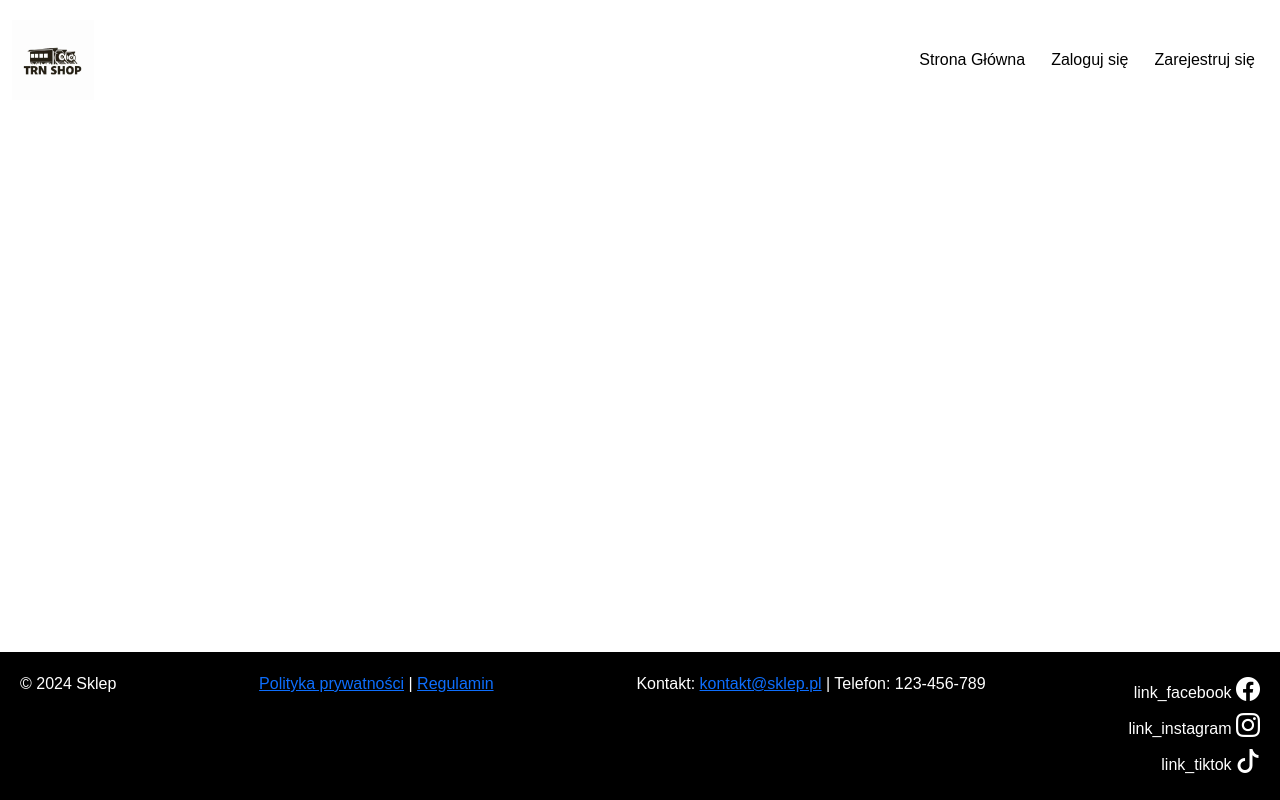
After one commit to SzefKacpa/stronasklep, a PHP site: page / in a window 1280 px wide. The commit adds this page. Run offline with PHP 8.4, Linux system fonts and the light colour scheme.

Commit message:
sklecanie_jakoś_w_całość_v2

```diff
--- /dev/null
+++ b/index.html
@@ -0,0 +1,121 @@
+<!DOCTYPE html>
+<html lang="pl">
+    <head>
+        <meta charset="UTF-8">
+        <meta name="viewport" content="width=device-width, initial-scale=1.0">
+        <title>Sklep - Strona Główna</title>
+        <link href="https://cdn.jsdelivr.net/npm/bootstrap@5.3.0-alpha1/dist/css/bootstrap.min.css" rel="stylesheet">
+        <link href="https://cdn.jsdelivr.net/npm/bootstrap-icons/font/bootstrap-icons.css" rel="stylesheet">
+        <style>
+            body {
+                font-family: Arial, sans-serif;
+                margin: 0;
+                padding: 0;
+                min-height: 100vh;
+                display: flex;
+                flex-direction: column;
+            }
+
+            .navbar {
+                background-color: #ffffff;
+                height: 120px;
+            }
+
+            .navbar a {
+                color: #000000;
+            }
+
+            .navbar-brand img {
+                height: 80px;
+            }
+
+            .container {
+                flex: 1;
+                display: flex;
+                justify-content: center;
+                align-items: center;
+                padding: 50px;
+            }
+
+            footer {
+                background-color: #000;
+                color: white;
+                padding: 20px;
+                display: flex;
+                justify-content: space-between;
+            }
+
+            footer .social-icons {
+                display: flex;
+                flex-direction: column;
+                align-items: flex-end;
+            }
+
+            footer .social-icons i {
+                font-size: 24px;
+                margin: 5px 0;
+                color: white;
+            }
+
+            footer .social-icons i:hover {
+                color: #888;
+            }
+            .menu_button{
+                margin: 5px;
+            }
+            .menu_button:hover{
+                color:black;
+            }
+        </style>
+    </head>
+    <body>
+        <nav class="navbar navbar-expand-lg navbar-dark">
+            <div class="container-fluid">
+                <a class="navbar-brand" href="index.html">
+                    <img src="logo.jpg" alt="Logo Sklepu">
+                </a>
+                <div class="collapse navbar-collapse">
+                    <ul class="navbar-nav ms-auto">
+                        <li class="nav-item">
+                            <a class="menu_button nav-link btn btn-outline-light" href="index.html">Strona Główna</a>
+                        </li>
+                        <li class="nav-item">
+                            <a class="menu_button nav-link btn btn-outline-primary" href="logowanie.php">Zaloguj się</a>
+                        </li>
+                        <li class="nav-item">
+                            <a class="menu_button nav-link btn btn-outline-success" href="rejestracja.php">Zarejestruj się</a>
+                        </li>
+                    </ul>
+                </div>
+            </div>
+        </nav>
+
+        <div class="container">
+        </div>
+
+        <footer>
+            <div>© 2024 Sklep</div>
+            <div>
+                <a href="polityka_prywatnosci.html">Polityka prywatności</a>
+                |
+                <a href="regulamin.html">Regulamin</a></div>
+                <p>Kontakt: <a href="mailto:kontakt@sklep.pl">kontakt@sklep.pl</a> | Telefon: 123-456-789</p>
+            <div class="social-icons">
+                <div><span>link_facebook</span> <i class="bi bi-facebook"></i></div>
+                <div><span>link_instagram</span> <i class="bi bi-instagram"></i></div>
+                <div><span>link_tiktok</span> <i class="bi bi-tiktok"></i></div>
+            </div>
+        </footer>
+
+        <script src="https://cdn.jsdelivr.net/npm/bootstrap@5.3.0-alpha1/dist/js/bootstrap.bundle.min.js"></script>
+        <script>
+            document.getElementById('do_logowania').onclick = function() {
+                window.location.href = 'logowanie.php';
+            };
+
+            document.getElementById('do_rejestracji').onclick = function() {
+                window.location.href = 'rejestracja.php';
+            };
+        </script>
+    </body>
+</html>
```
Also changed, not shown: logowanie.php (+31 -31 lines), rejestracja-PHP.php (+9 -9 lines), rejestracja.php (+30 -30 lines), styl_1.css (+28 -15 lines).
